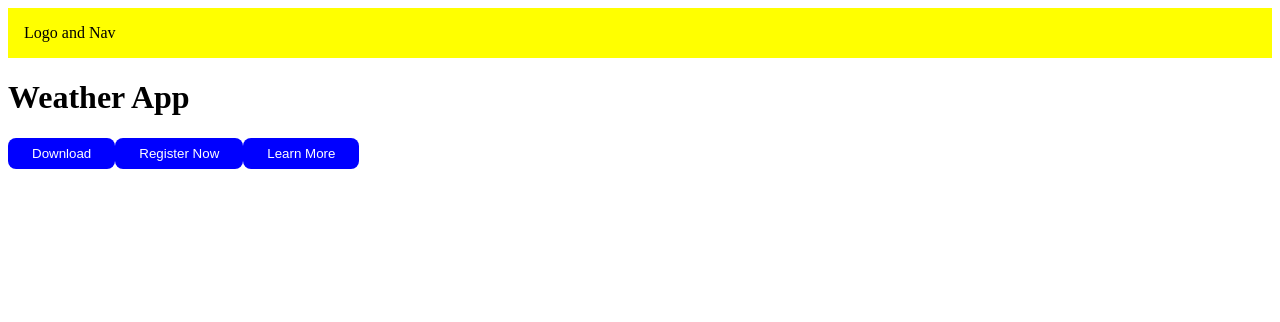
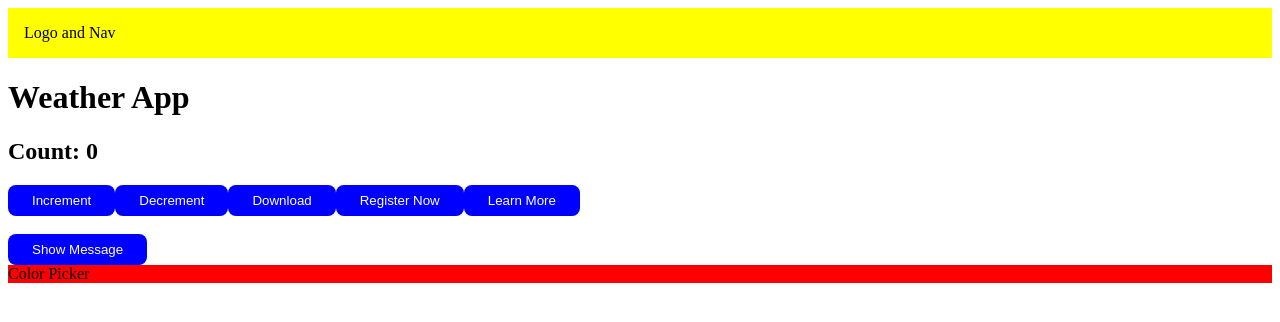
Before and after one commit to pjfirrel-su/nextjs_ist363_weather, a Next.js app: page / in a window 1280 px wide. Shown: the top 322 px of the page. Built offline with nearby package versions, Linux system fonts and the light colour scheme.

Commit message:
attendance 03/26/24: useState

```diff
--- a/app/page.js
+++ b/app/page.js
@@ -1,12 +1,47 @@
+"use client";
+
+import { useState } from "react";
+
 import Button from "../components/Button";
+import ColorPicker from "../components/ColorPicker";
 
 const Homepage = () => {
+const [count, setCount] = useState(0);
+const [isVisible, setIsVisible] = useState(false);
+
   return (
   <div>
     <h1>Weather App</h1>
+    <h2>Count: {count}</h2>
+    <Button
+      label="Increment"
+      clickHandler={() => {setCount(count + 1);
+      }}
+    />
+    <Button
+      label="Decrement"
+      clickHandler={() => {setCount(count - 1);
+      }}
+    />
     <Button label="Download" />
     <Button label="Register Now"/>
     <Button label="Learn More"/>
+
+    {count > 5 && <div>Special Message</div>}
+
+    <br />
+    <br />
+    <Button
+      label={isVisible ? "Hide Message" : "Show Message"}
+      clickHandler={() => {
+        setIsVisible(!isVisible);
+      }}
+    />
+
+    {isVisible && <p>Hello, world!</p>}
+
+    <ColorPicker />
+
   </div>
   );
 };
--- a/components/Button.js
+++ b/components/Button.js
@@ -1,6 +1,9 @@
 import styles from "./Button.module.scss";
 
-const Button = ({ label }) => {
-    return <button className={styles.btn}>{label}</button>;
+const Button = ({ label, clickHandler }) => {
+    return <button
+    className={styles.btn} onClick={clickHandler}>
+        {label}
+    </button>;
 }
 export default Button;
--- /dev/null
+++ b/components/ColorPicker.js
@@ -0,0 +1,13 @@
+const colors = [
+    {
+        name: "red",
+        value: "#ff0000",
+    }
+]
+
+const ColorPicker = () => {
+    return <div style={{
+        backgroundColor: colors[0].value,
+    }}>Color Picker</div>;
+};
+export default ColorPicker;
```
